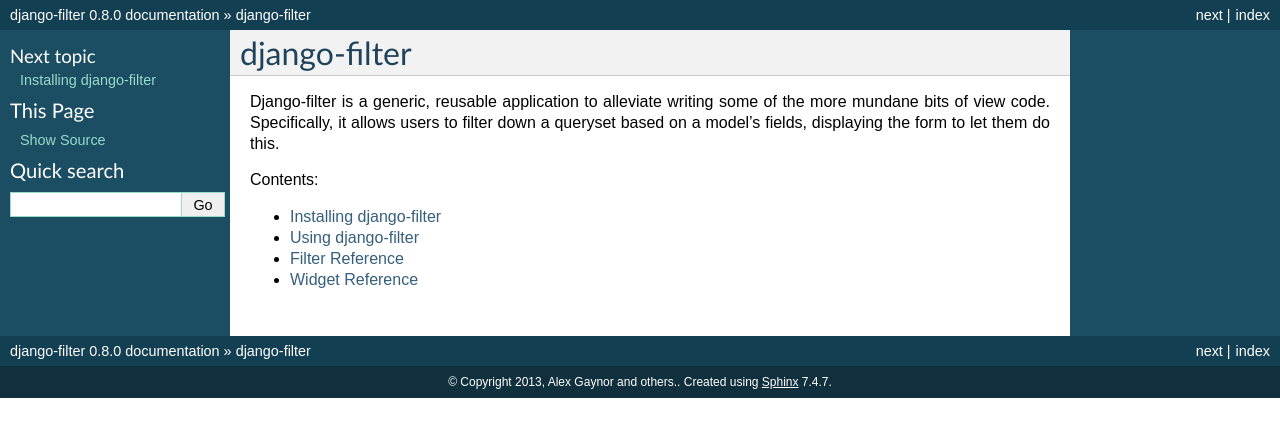
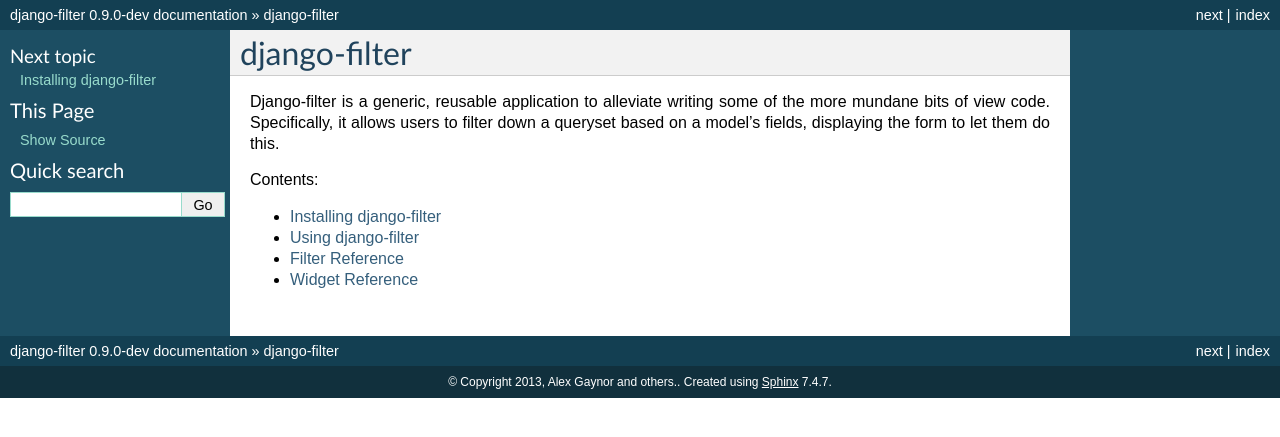
Before and after one commit to carltongibson/django-filter, a Sphinx documentation site: the page built from docs/index.txt, in a window 1280 px wide. Shown: the top 437 px of the page. Built offline with Sphinx 7.4.7, drawn with Linux system fonts in a browser that asks for light colours; pages that are not in the unit, such as notebooks, are missing from menus.

Commit message:
Bump version: 0.8.0 → 0.9.0-dev

```diff
--- a/django_filters/__init__.py
+++ b/django_filters/__init__.py
@@ -3,7 +3,7 @@
 from .filterset import FilterSet
 from .filters import *
 
-__version__ = '0.8.0'
+__version__ = '0.9.0-dev'
 
 
 def get_version(version):
--- a/docs/conf.py
+++ b/docs/conf.py
@@ -48,9 +48,9 @@
 # built documents.
 #
 # The short X.Y version.
-version = '0.8.0'
+version = '0.9.0-dev'
 # The full version, including alpha/beta/rc tags.
-release = '0.8.0'
+release = '0.9.0-dev'
 
 # The language for content autogenerated by Sphinx. Refer to documentation
 # for a list of supported languages.
--- a/setup.py
+++ b/setup.py
@@ -6,7 +6,7 @@
 
 setup(
     name='django-filter',
-    version='0.8.0',
+    version='0.9.0-dev',
     description=('Django-filter is a reusable Django application for allowing'
                  ' users to filter querysets dynamically.'),
     long_description=readme,
```
Also changed, not shown: .bumpversion.cfg.
